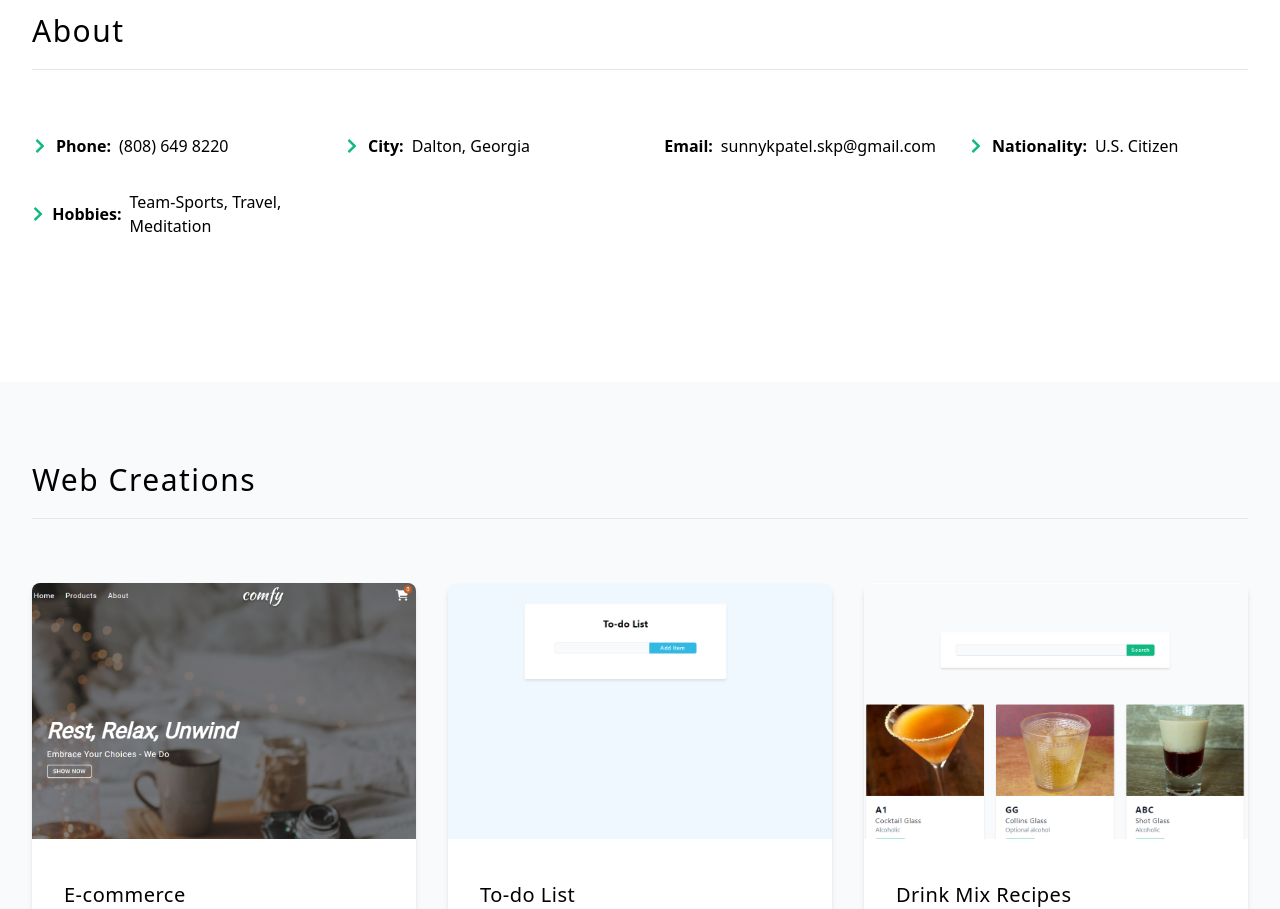
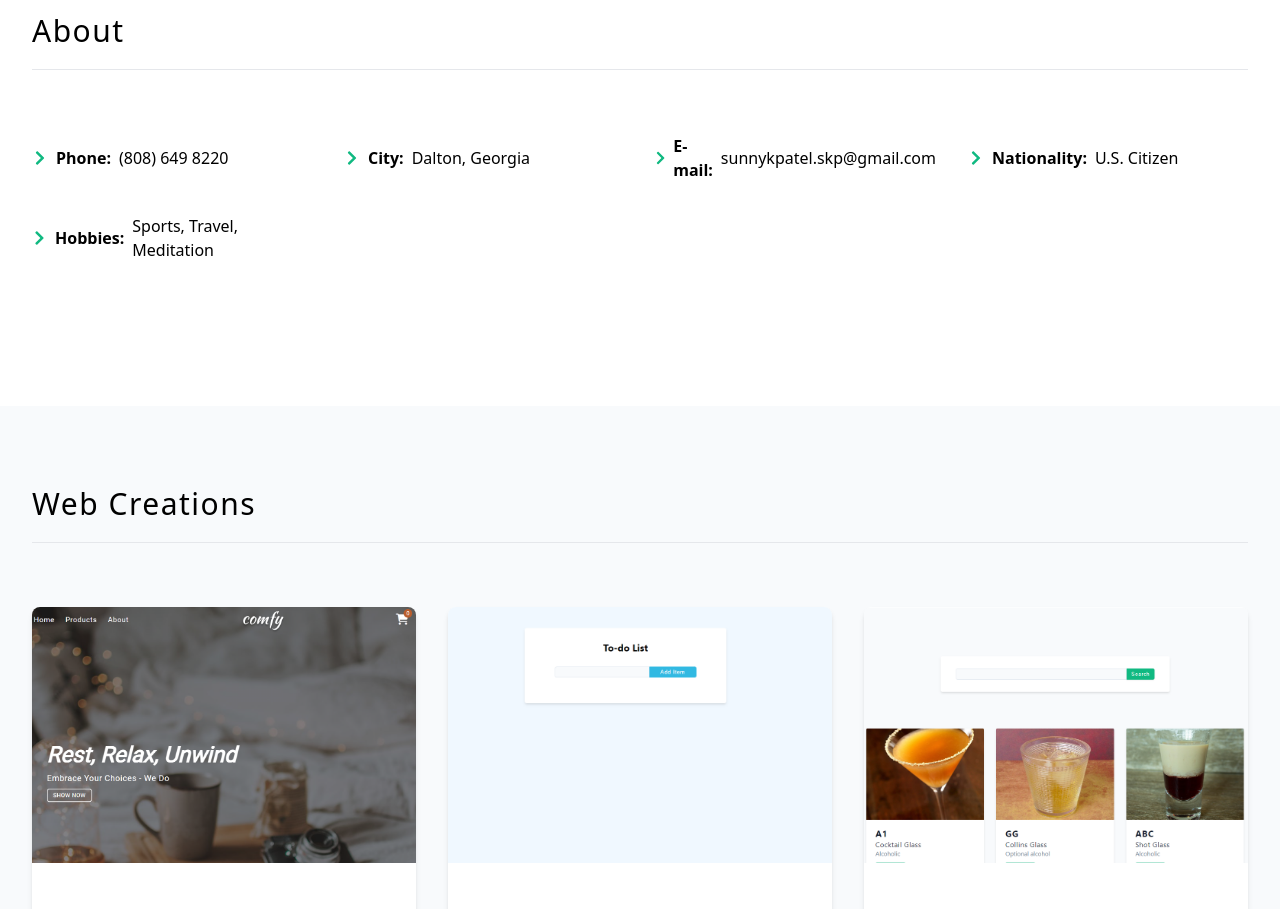
Before and after one commit to sun-n-y/webDevPortfolio, a React (Vite) app: page / in a window 1280 px wide. Shown: the part 1280-2189 px from the top of the page. Built offline with nearby package versions, Linux system fonts and the light colour scheme.

Commit message:
add about bug fixes

```diff
--- a/src/components/About.jsx
+++ b/src/components/About.jsx
@@ -20,7 +20,7 @@ const About = () => {
         </div>
         <div className="div flex items-center  gap-2">
           <FaChevronRight className="text-emerald-500" />
-          <h4 className="font-bold">Email:</h4>
+          <h4 className="font-bold">E-mail:</h4>
           <h4 className="">sunnykpatel.skp@gmail.com</h4>
         </div>
         <div className="div flex items-center  gap-2">
@@ -31,7 +31,7 @@ const About = () => {
         <div className="div flex items-center  gap-2">
           <FaChevronRight className="text-emerald-500" />
           <h4 className="font-bold">Hobbies:</h4>
-          <h4 className="">Team-Sports, Travel, Meditation</h4>
+          <h4 className="">Sports, Travel, Meditation</h4>
         </div>
       </div>
     </section>
```
